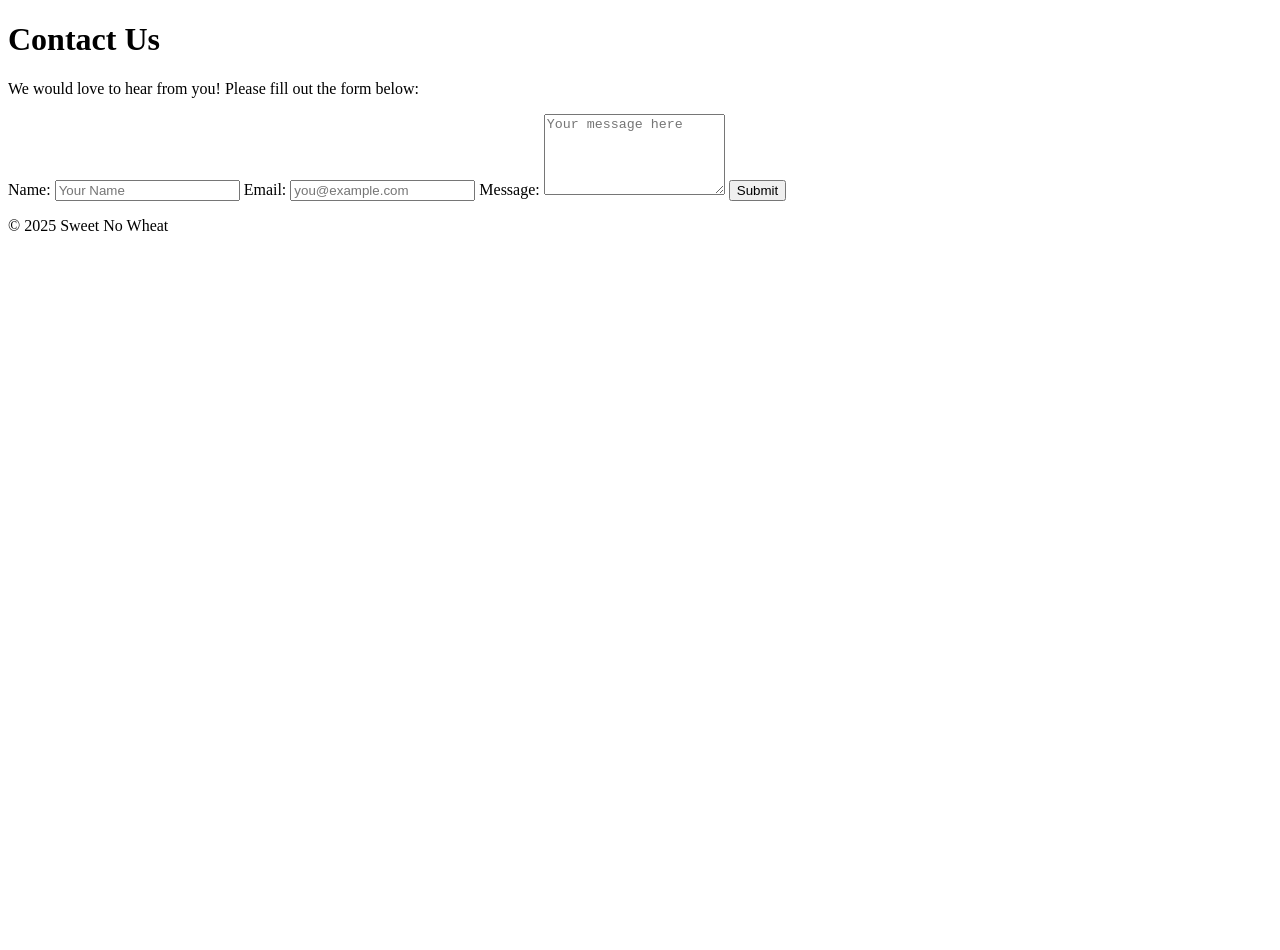
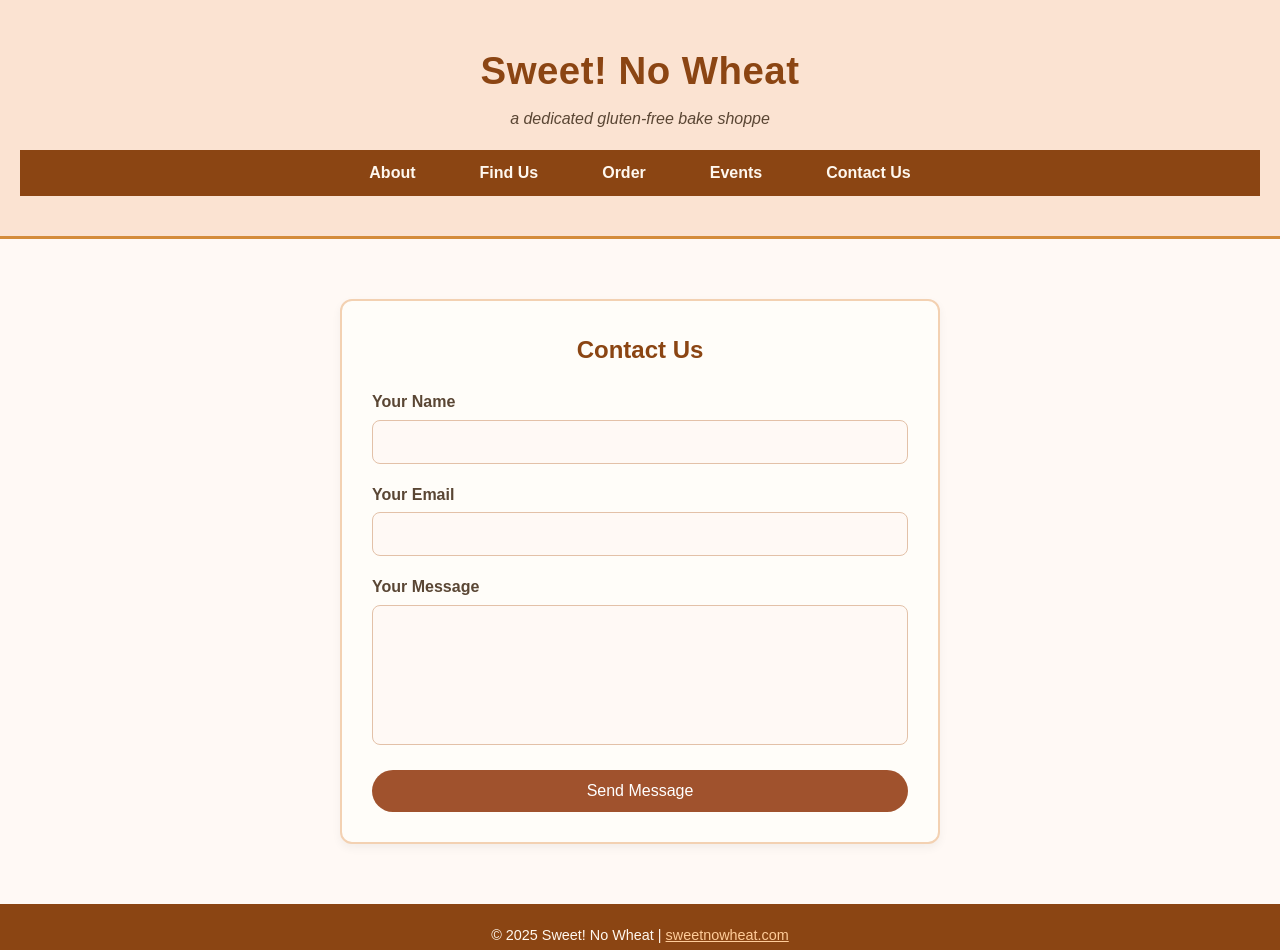
Before and after one commit to ceo80800-art/sweet-no-wheat, a plain HTML site: page contactus.html in a window 1280 px wide. Before the commit the page ends 800 px from the top, so only its background shows below. Drawn offline with Linux system fonts and the light colour scheme.

Commit message:
Update contactus.html

```diff
--- a/contactus.html
+++ b/contactus.html
@@ -3,32 +3,46 @@
 <head>
   <meta charset="UTF-8">
   <meta name="viewport" content="width=device-width, initial-scale=1.0">
-    <title>Contact Us Below</title>
-    <link rel="stylesheet" href="style.css">
+  <title>Contact Us | Sweet! No Wheat</title>
+  <link rel="stylesheet" href="styles.css">
 </head>
+
 <body>
   <header>
-        <h1>Contact Us</h1>
-        <p>We would love to hear from you! Please fill out the form below:</p>
+    <h1>Sweet! No Wheat</h1>
+    <p class="tagline">a dedicated gluten-free bake shoppe</p>
+    <nav>
+      <ul>
+        <li><a href="index.html">About</a></li>
+        <li><a href="index.html">Find Us</a></li>
+        <li><a href="index.html">Order</a></li>
+        <li><a href="index.html">Events</a></li>
+        <li><a href="contactus.html">Contact Us</a></li>
+      </ul>
+    </nav>
   </header>
 
   <main>
-        <form action="#" method="post" id="contact-form">
-            <label for="name">Name:</label>
-            <input type="text" id="name" name="name" required placeholder="Your Name">
+    <section class="contact-container">
+      <h2>Contact Us</h2>
 
-            <label for="email">Email:</label>
-            <input type="email" id="email" name="email" required placeholder="you@example.com">
+      <form method="post" action="http://ss1.ciwcertified.com/cgi-bin/process.php">
+        <label for="name">Your Name</label>
+        <input type="text" id="name" name="Name" required>
 
-            <label for="message">Message:</label>
-            <textarea id="message" name="message" rows="5" required placeholder="Your message here"></textarea>
+        <label for="email">Your Email</label>
+        <input type="email" id="email" name="Email" required>
 
-            <button type="submit">Submit</button>
+        <label for="message">Your Message</label>
+        <textarea id="message" name="Message" required></textarea>
+
+        <button type="submit">Send Message</button>
       </form>
+    </section>
   </main>
 
   <footer>
-        <p>&copy; 2025 Sweet No Wheat</p>
+    <p>© 2025 Sweet! No Wheat | <a href="https://sweetnowheat.com">sweetnowheat.com</a></p>
   </footer>
 </body>
 </html>
```
Lines whose indentation alone changed are shown as unchanged.
